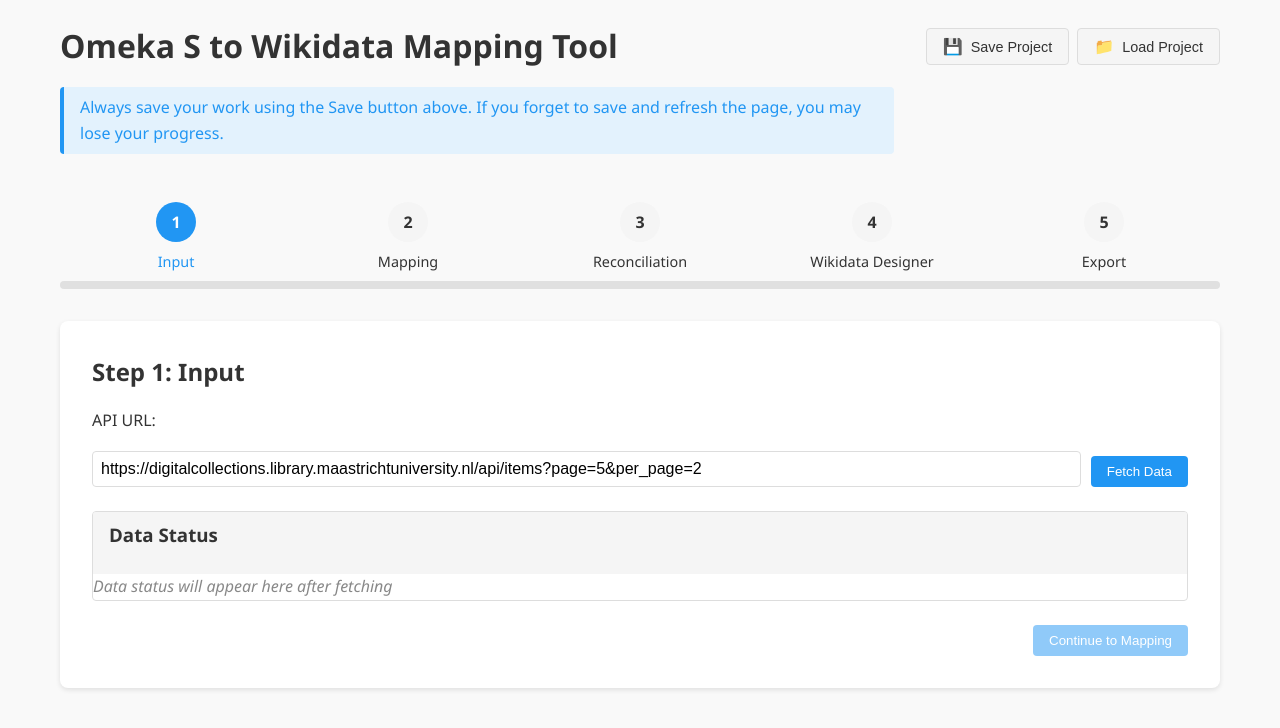
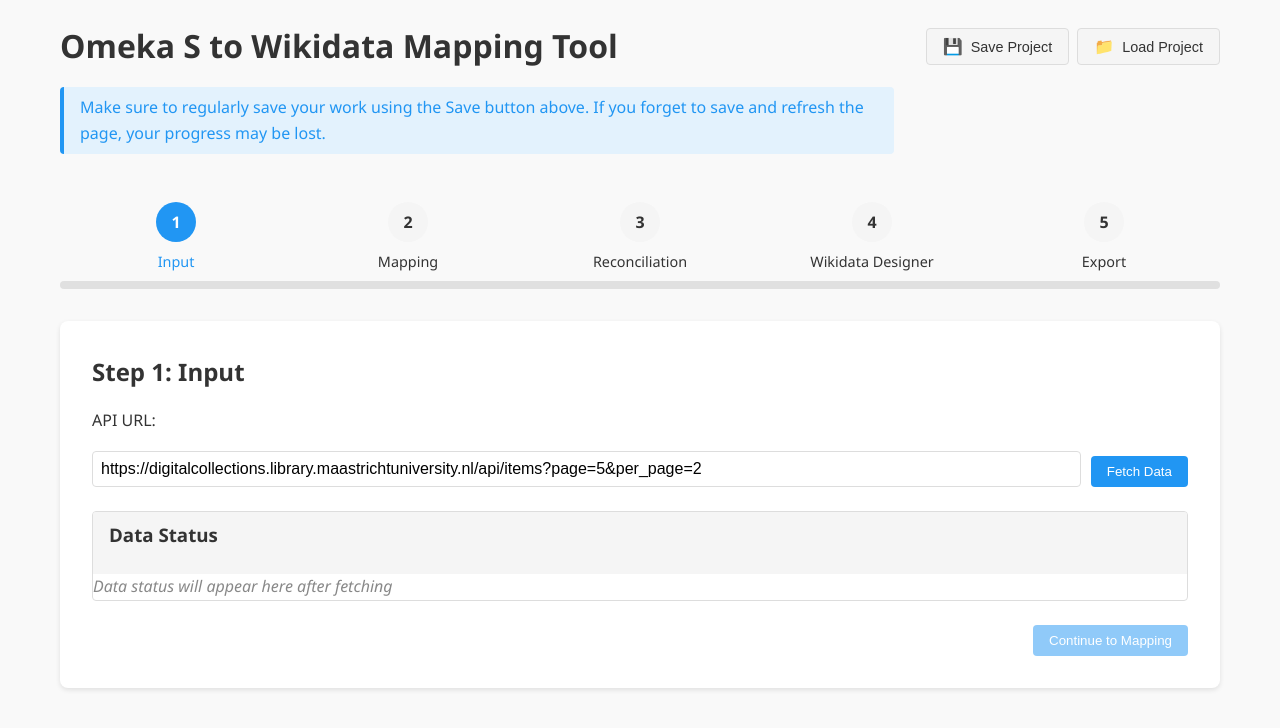
Before and after one commit to MaastrichtU-Library/omekas-to-wikidata, a website with bundled scripts: page src/index.html in a window 1280 px wide. Built offline with nearby package versions, Linux system fonts and the light colour scheme.

```diff
--- a/src/index.html
+++ b/src/index.html
@@ -12,7 +12,7 @@
             <div class="header-content">
                 <div class="header-main">
                     <h1>Omeka S to Wikidata Mapping Tool</h1>
-                    <p class="info">Always save your work using the Save button above. If you forget to save and refresh the page, you may lose your progress.</p>
+                    <p class="info">Make sure to regularly save your work using the Save button above. If you forget to save and refresh the page, your progress may be lost.</p>
                 </div>
                 <div class="header-toolbar">
                     <button id="save-project" class="button button--secondary toolbar-button">
```
